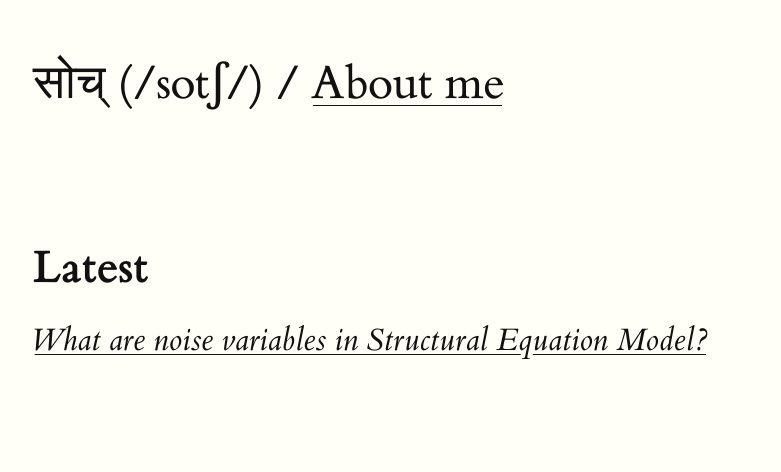
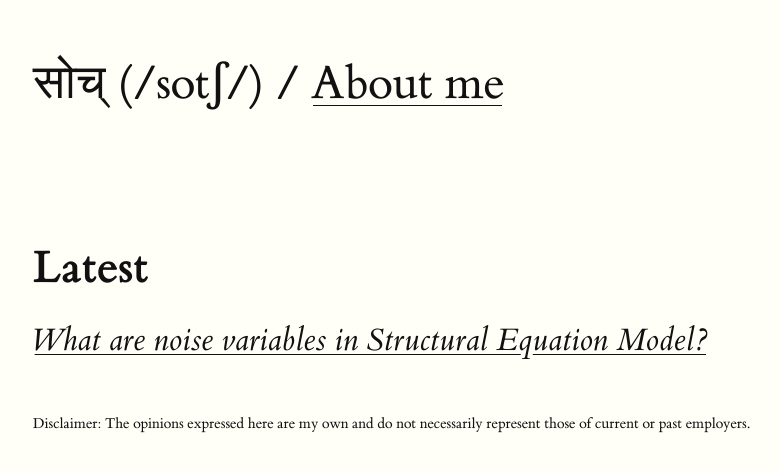
Before and after one commit to kailashbuki/kailashbuki.github.io, a Jekyll site: the page built from index.html, in a window 1280 px wide. Shown: the top 472 px of the page, without its empty margins (127-908 px from the left). Built offline with Jekyll 4.4.1, drawn with Linux system fonts in a browser that asks for light colours.

Commit message:
Add a disclaimer

```diff
--- a/_layouts/default.html
+++ b/_layouts/default.html
@@ -33,6 +33,7 @@
       <div class="container">
         <footer class="footer">
           <!-- {% include svg-icons.html %} -->
+          <span>Disclaimer: The opinions expressed here are my own and do not necessarily represent those of current or past employers.</span>
         </footer>
       </div>
     </div>
--- a/index.html
+++ b/index.html
@@ -4,8 +4,6 @@ layout: default
 
 <h1 id="tufte-css">{{ site.name }} / <a href="{{ site.baseurl}}{% link about.md %}">About me</a><h1>
 <!-- <p class="subtitle">{{ site.description }}</p> -->
-
-<h2></h2>
 
 <section>
   <h1><b>Latest</b></h1>
```
Also changed, not shown: about.md (+2 -4 lines).
